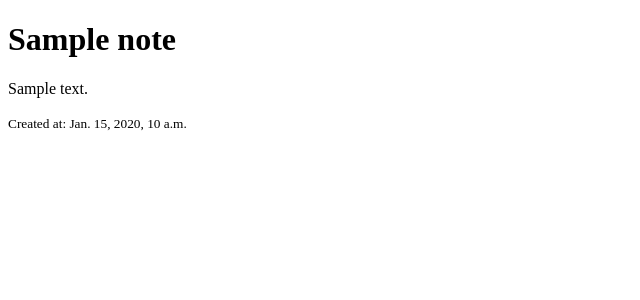
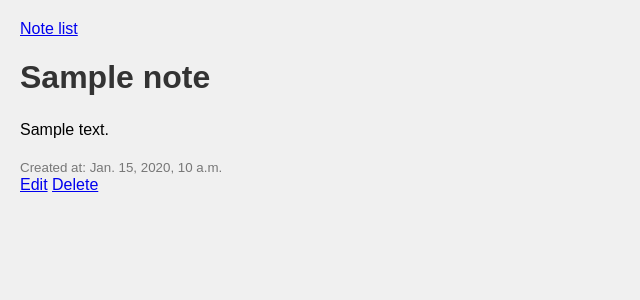
Before and after one commit to feran1205/simple-note-app, a Django app: page /notes/1/ in a window 1280 px wide. Shown: the top 300 px of the page, without its empty margins (0-640 px from the left). Run offline with Django 5.2, Linux system fonts and the light colour scheme; tables that the repository leaves empty hold one stand-in row (values such as "Sample post").

Commit message:
html templates plus urls and view update

```diff
--- a/hiit_app/settings.py
+++ b/hiit_app/settings.py
@@ -46,6 +46,7 @@ INSTALLED_APPS = [
 MIDDLEWARE = [
     'django.middleware.security.SecurityMiddleware',
     'django.contrib.sessions.middleware.SessionMiddleware',
+    'note_app.middleware.SimpleTimezoneMiddleware',
     'django.middleware.common.CommonMiddleware',
     'django.middleware.csrf.CsrfViewMiddleware',
     'django.contrib.auth.middleware.AuthenticationMiddleware',
@@ -110,7 +111,7 @@ LANGUAGE_CODE = 'en-us'
 
 TIME_ZONE = 'UTC'
 
-USE_I18N = True
+# TIME_ZONE = 'Africa/Lagos'
 
 USE_TZ = True
 
--- a/note_app/templates/note_app/edit_note.html
+++ b/note_app/templates/note_app/edit_note.html
@@ -53,6 +53,7 @@
         <label for="content">Content:</label><br>
         <textarea id="content" name="content">{{ note.content }}</textarea><br><br>
         <input type="submit" value="Update Note">
+        <a href="{% url 'note_detail' note.id %}">Back</a>
     </form>
 </body>
 </html>
--- a/note_app/templates/note_app/note_detail.html
+++ b/note_app/templates/note_app/note_detail.html
@@ -4,10 +4,51 @@
     <meta charset="UTF-8">
     <meta name="viewport" content="width=device-width, initial-scale=1.0">
     <title>Document</title>
+    <style>
+        body {
+            font-family: Arial, sans-serif;
+            margin: 20px;
+            background-color: #f0f0f0;
+        }
+        h1 {
+            color: #333;
+        }
+        p {
+            font-size: 16px;
+            line-height: 1.5;
+        }
+        small {
+            color: #777;
+        }
+        .edit-button {
+            display: inline-block;
+            margin-top: 20px;
+            padding: 10px 20px;
+            background-color: #007bff;
+            color: white;
+            text-decoration: none;
+            border-radius: 4px;
+        }
+        .edit-button:hover {
+            background-color: #0056b3;
+        }
+    </style>
 </head>
 <body>
+    <a href="{% url 'note_list' %}">Note list</a>
     <h1>{{ note.title }}</h1>
     <p>{{ note.content }}</p>
     <small>Created at: {{ note.created_at }}</small>
+    <br>
+    <a class="edit_button" href="{% url 'edit_note' note.id %}">Edit</a>
+    <a class="delete_button" href="{% url 'delete_note' note.id %}">Delete</a>
+
+
+    <!-- <script>
+        document.querySelector('.edit-button').addEventListener('click', function() {
+            window.location.href = "{% url 'edit_note' note.id %}";
+        });
+    </script> -->
+
 </body>
 </html>
--- a/note_app/urls.py
+++ b/note_app/urls.py
@@ -1,9 +1,10 @@
 from django.urls import path
-from .views import note_list, note_detail, create_note, edit_note
+from .views import note_list, note_detail, create_note, edit_note, delete_note
 
 urlpatterns = [
     path('',note_list, name='note_list'),
     path('<int:pk>/', note_detail, name='note_detail'),
     path('create/', create_note, name='create_note'),
-    path('<int:pk>/edit', edit_note, name='edit_note')
+    path('<int:pk>/edit', edit_note, name='edit_note'),
+    path('<int:pk>/delete', delete_note, name='delete_note')
 ]
--- a/note_app/views.py
+++ b/note_app/views.py
@@ -34,3 +34,13 @@ def edit_note(request, pk):
         # return redirect('note_detail', pk=note.pk)
         return redirect('note_list')
     return render(request, 'note_app/edit_note.html', {'note': note})
+
+def delete_note(request, pk):
+    try:
+        note = Note.objects.get(pk=pk)
+    except Note.DoesNotExist:
+        return render(request, 'note_app/note_not_found.html')
+    if request.method in ['POST', 'DELETE']:
+        note.delete()
+        return redirect('note_list')
+    return render(request, 'note_app/note_confirm_delete.html', {'note': note})
```
Also changed, not shown: note_app/templates/note_app/note_list.html (+6 -1 lines).
